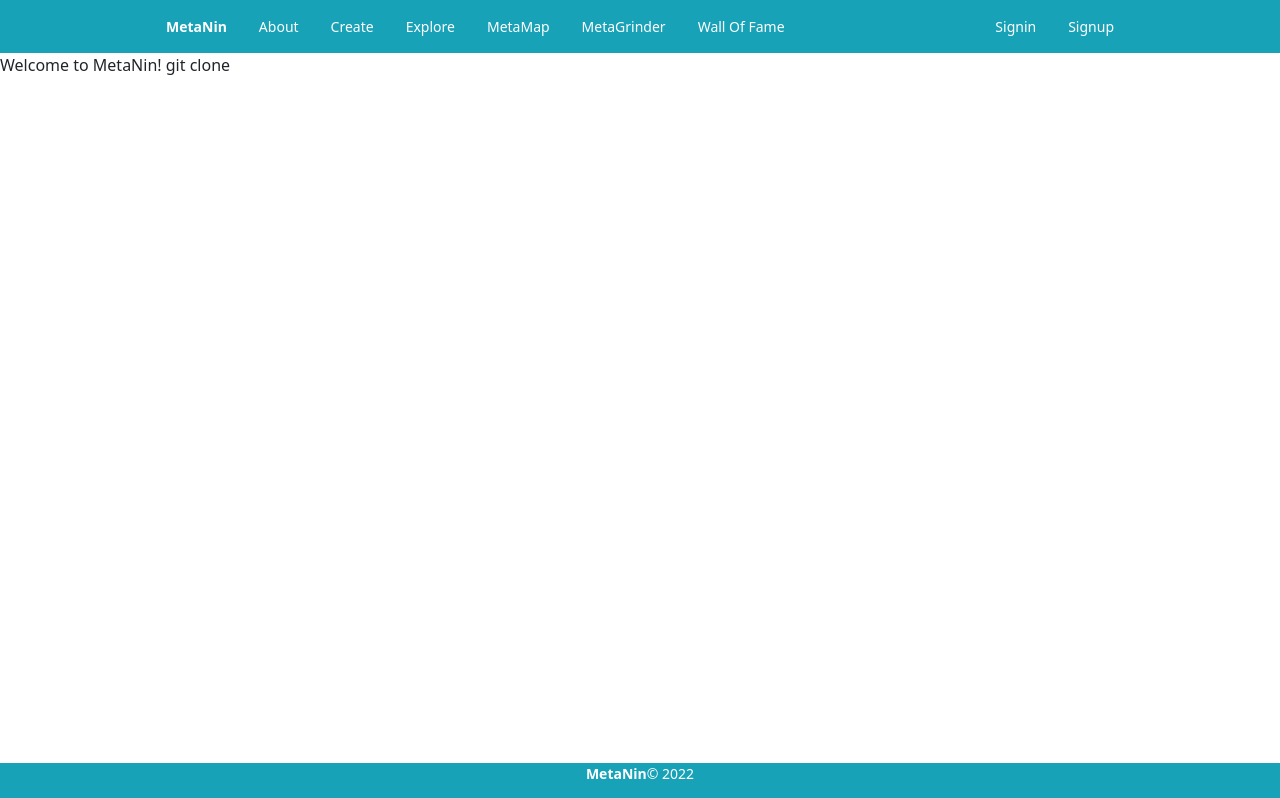
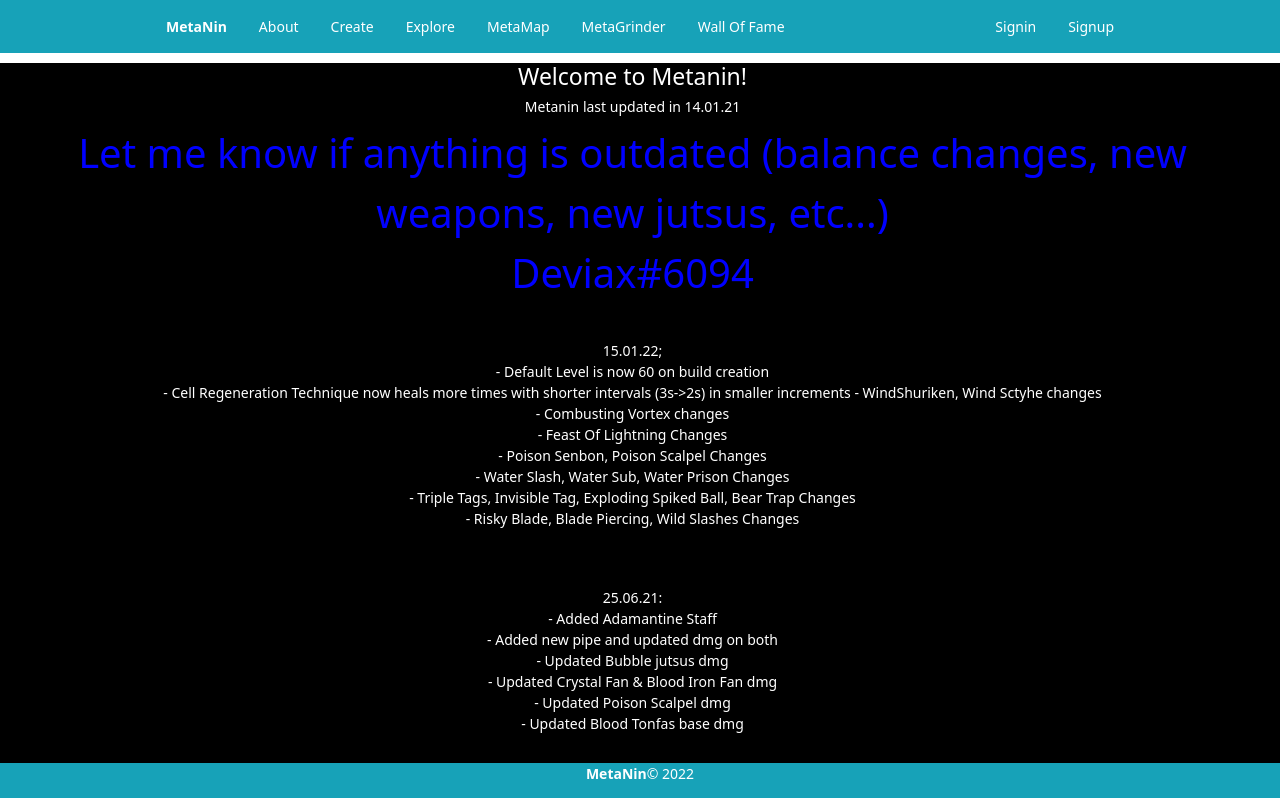
Before and after one commit to HanziD/MetaNin-app, an Angular app: page / in a window 1280 px wide. Shown: the top 798 px of the page. Built offline with nearby package versions, Linux system fonts and the light colour scheme.

Commit message:
Created MetaNin front page

```diff
--- /dev/null
+++ b/src/app/HomePage/HomePage.component.css
@@ -0,0 +1,22 @@
+body{
+    background-color: black;
+    color: white;
+    font-size: 14px;
+
+}
+.b-par{
+    color: blue;
+    font-size: 40px;
+}
+h1{
+    font-size: 14px;
+}
+h2{
+    margin-top: 10px;
+    font-size: 23px;
+}
+.box{
+    text-align: center;
+    margin-left: -15px;
+    height: auto;
+}
--- /dev/null
+++ b/src/app/HomePage/HomePage.component.html
@@ -0,0 +1,146 @@
+<div class=" overflow-auto">
+    <body>
+        <div class="box scroll">
+            <h2>Welcome to Metanin!</h2>
+            <h1>Metanin last updated in 14.01.21</h1>
+            <p class="b-par">Let me know if anything is outdated (balance changes, new weapons, new jutsus, etc...)<br>Deviax#6094</p>
+
+            <br>
+            <p>
+                15.01.22;<br>
+                - Default Level is now 60 on build creation <br>
+                - Cell Regeneration Technique now heals more times with shorter intervals (3s->2s) in smaller increments
+                - WindShuriken, Wind Sctyhe changes <br>
+                - Combusting Vortex changes <br>
+                - Feast Of Lightning Changes <br>
+                - Poison Senbon, Poison Scalpel Changes <br>
+                - Water Slash, Water Sub, Water Prison Changes <br>
+                - Triple Tags, Invisible Tag, Exploding Spiked Ball, Bear Trap Changes <br>
+                - Risky Blade, Blade Piercing, Wild Slashes Changes <br>
+            <br>
+            <br>
+        </p>
+
+        <p>
+        25.06.21:<br>
+        - Added Adamantine Staff <br>
+        - Added new pipe and updated dmg on both <br>
+        - Updated Bubble jutsus dmg <br>
+        - Updated Crystal Fan & Blood Iron Fan dmg <br>
+        - Updated Poison Scalpel dmg <br>
+        - Updated Blood Tonfas base dmg <br>
+        <br>
+        <br>
+        </p>
+
+        <p>
+            13-14.01.21: <br>
+            Land of iron content Added! <br>
+            - Added Snow Leopard, Emporer Penguin, Samurai and horned samuri to metagrinder (thanks hageshi for some of the data) <br>
+            - Added Raid points Bonus to metagrinder <br>
+            - Added Crystal Fan, Blood Iron Fan and Kyuketsuki to weapons list <br>
+            - Added Murasama (after buff) to weapons list <br>
+            - Fixed nuibar and other fort buff weapons not giving fort (thanks zabuza for lettting me know) <br>
+            - Updated vacuum Sphere to reflect balance change (cast time nerf) <br>
+            - Updated Wall of fame with lastest Kages,chunnis and jonins <br>
+            <br>
+            <br>
+        </p>
+
+        <p>
+            24.10.20: <br>
+            Added Best Combo Calculation on build creator! (Still Work in Progress) <br>
+            <br>
+            <br>
+
+        </p>
+
+        <p>
+            14-15.10.20: <br>
+            Added Blood puppet and old blood puppet to metagrinder! <br>
+            Fixed Fan Scale - Thanks host! <br>
+            You can now use your current xp in metagrinder! <br>
+            Added missing levels to metagrinder - thanks nin wiki! <br>
+            <br>
+            <br>
+        </p>
+
+        <p>
+            03.10.20: <br>
+            Max LVL can be edited on build creation, now it should be easier to make builds for specific lvl <br>
+            Registered users can now edit their builds <br>
+            Fixed Fan Scale! - Thanks Slaughter<br>
+            <br>
+            <br>
+        </p>
+
+        <p>
+            02.10.20: <br>
+            Added some lvl of 50-60 to metagrinder - thanks SandMaster, Sakatsu, Enver, Blade Dancer And Nin Wiki <br>
+            Added Rate Kage to metagrinder - thanks nin wiki <br>
+            Added ALL daily missions to metagrinder! - thanks nin wiki <br>
+            Added Bounty to XP Calculation to Metagrinder! - thanks panda <br>
+            <br>
+            <br>
+        </p>
+
+        <p>
+            01.10.20:<br>
+            Registered users can now delete their builds <br>
+            Added Wall of fame (I will improve the UI later :3) if some info is missing/wrong please let me know on discord <br>
+            <br>
+            <br>
+        </p>
+
+        <p>
+            30.09.20: <br>
+            YS And Chakra Scalpel are now displayed as checkbox, not as a weapons<br>
+            <br>
+            <br>
+        </p>
+
+        <p>
+            18.09.20:<br>
+            Fixed Demon Claws bug - Thanks slaughter for letting me know <br>
+            Fixed Tonfas str buff - Thanks slaughter for letting me know <br>
+            Fixed GF melee dmg and kunai dmg - thanks luhan for letting me know <br>
+            Fixed kabutowari str buff - Thanks zabuza for letting me know <br>
+            <br>
+            <br>
+        </p>
+
+        <p>
+            15.09.20:<br>
+            Added Blood tonfas and Demon Claws! - Thanks jun for the ss <br>
+            <br>
+            <br>
+        </p>
+
+        <p>
+            13.09.20:<br>
+            Added Filter By jutsus feature to Builds Explorer!<br>
+            Updated some jutsus dmg and melee base dmg <br>
+            <br>
+            <br>
+        </p>
+
+        <p>
+            23.07.20:<br>
+            Added Fire Jutsus burn ticks! Thanks jun for the data<br>
+            Fixed Level-Stats calculation bug above level 50<br>
+            <br>
+            <br>
+        </p>
+
+        <p>
+            17.07.20:<br>
+            Added Blood Katana! Thanks Usoko for the screenshot<br>
+            <br>
+            <br>
+
+        </p>
+
+
+        </div>
+    </body>
+</div>
--- /dev/null
+++ b/src/app/HomePage/HomePage.component.ts
@@ -0,0 +1,11 @@
+import { Component } from "@angular/core";
+
+@Component({
+    selector: 'mn-HomePage',
+    templateUrl: 'HomePage.component.html',
+    styleUrls: ['HomePage.component.css']
+})
+
+export class homepage{
+
+}
--- a/src/app/app.component.html
+++ b/src/app/app.component.html
@@ -1,6 +1,3 @@
 <mn-topnavbar>Loading...</mn-topnavbar>
-<p>
-  Welcome to MetaNin! git clone
-</p>
-
+<mn-HomePage>Works!!!</mn-HomePage>
 <fm-footer>Loading...</fm-footer>
--- a/src/app/app.module.ts
+++ b/src/app/app.module.ts
@@ -5,12 +5,14 @@ import { BrowserModule } from '@angular/platform-browser';
 import { AppComponent } from './app.component';
 import { footer } from './footer/footer.component';
 import { header } from './header/topnavbar.component';
+import { homepage } from './HomePage/HomePage.component';
 
 @NgModule({
   declarations: [
     AppComponent,
     header,
-    footer
+    footer,
+    homepage
   ],
   imports: [
     BrowserModule
```
